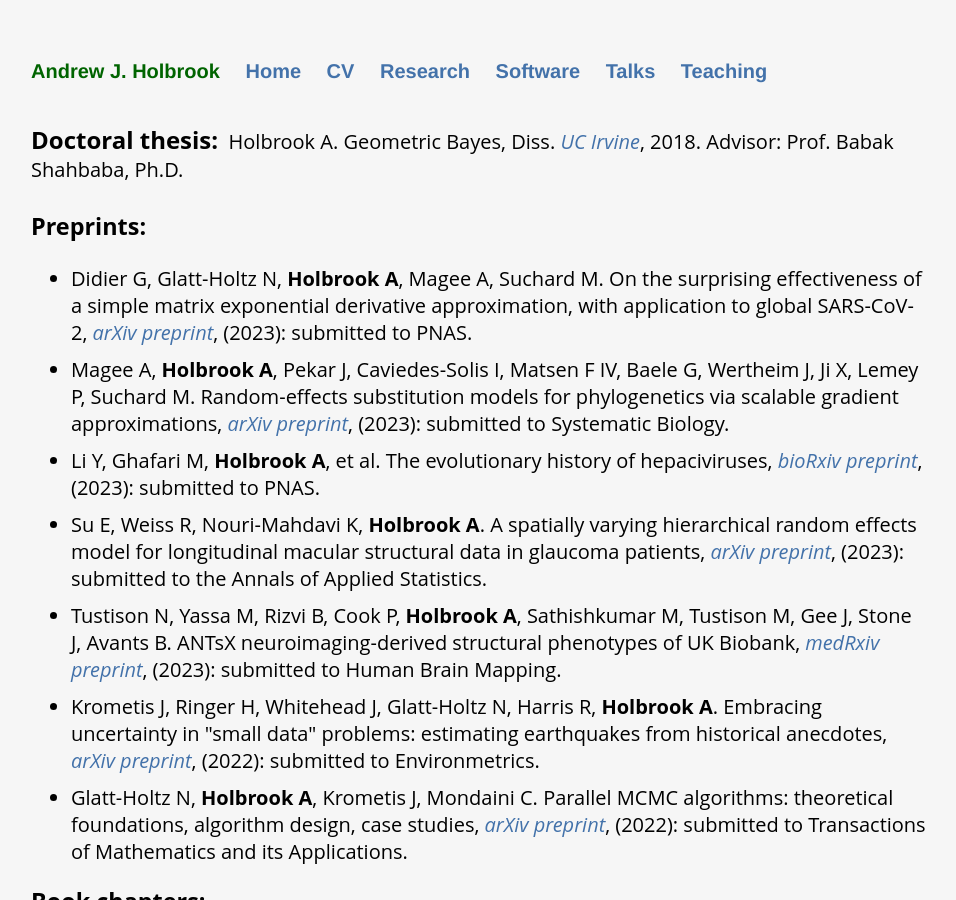
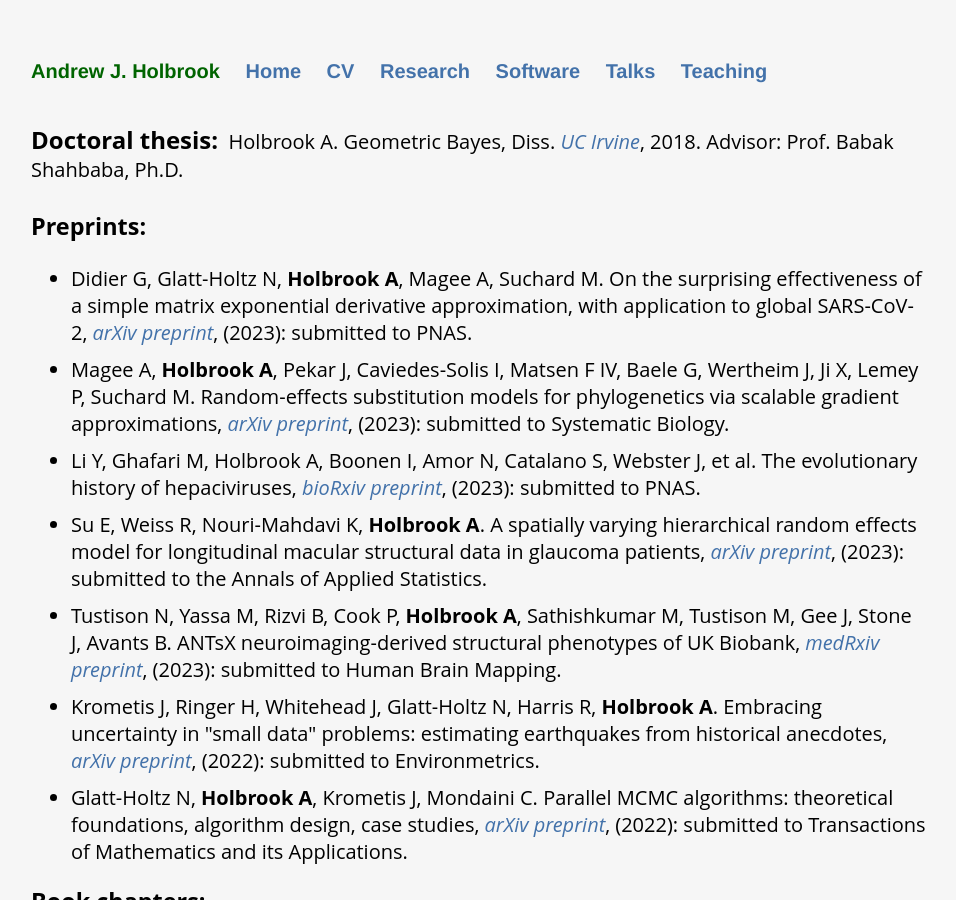
Before and after one commit to andrewjholbrook/andrewjholbrook.github.io, a Jekyll site: the page built from research.html, in a window 1280 px wide and 900 px high. Shown: the whole window, without its empty margins (161-1117 px from the left). Built offline with Jekyll 4.4.1, drawn with Linux system fonts in a browser that asks for light colours; a style sheet for code colours, icons or effects is not loaded.

Commit message:
Update research.html

```diff
--- a/research.html
+++ b/research.html
@@ -13,7 +13,7 @@
   <ul id="preprints">
         <li> Didier G, Glatt-Holtz N, <b>Holbrook A</b>, Magee A, Suchard M. On the surprising effectiveness of a simple matrix exponential derivative approximation, with application to global SARS-CoV-2, <i><a href="http://arxiv.org/abs/2306.15841" target="_blank">arXiv preprint</a></i>, (2023): submitted to PNAS. </li>
         <li> Magee A, <b>Holbrook A</b>, Pekar J, Caviedes-Solis I, Matsen F IV, Baele G, Wertheim J, Ji X, Lemey P, Suchard M. Random-effects substitution models for phylogenetics via scalable gradient approximations, <i><a href="https://arxiv.org/abs/2303.13642" target="_blank">arXiv preprint</a></i>, (2023): submitted to Systematic Biology.</li>
-        <li> Li Y, Ghafari M, <b>Holbrook A</b>, et al. The evolutionary history of hepaciviruses, <i><a href="https://doi.org/10.1101/2023.06.30.547218" target="_blank">bioRxiv preprint</a></i>, (2023): submitted to PNAS. </li>
+        <li> Li Y, Ghafari M, Holbrook A, Boonen I, Amor N, Catalano S, Webster J, et al. The evolutionary history of hepaciviruses, <i><a href="https://doi.org/10.1101/2023.06.30.547218" target="_blank">bioRxiv preprint</a></i>, (2023): submitted to PNAS. </li>
         <li> Su E, Weiss R, Nouri-Mahdavi K, <b>Holbrook A</b>. A spatially varying hierarchical random effects model for longitudinal macular structural data in glaucoma patients, <i><a href="https://arxiv.org/abs/2303.09018" target="_blank">arXiv preprint</a></i>, (2023): submitted to the Annals of Applied Statistics.</li>
         <li> Tustison N, Yassa M, Rizvi B, Cook P, <b>Holbrook A</b>, Sathishkumar M, Tustison M, Gee J, Stone J, Avants B. ANTsX neuroimaging-derived structural phenotypes of UK Biobank, <i><a href="https://www.medrxiv.org/content/10.1101/2023.01.17.23284693v1" target="_blank">medRxiv preprint</a></i>, (2023): submitted to Human Brain Mapping.</li>
         <li>Krometis J, Ringer H, Whitehead J, Glatt-Holtz N, Harris R, <b>Holbrook A</b>. Embracing uncertainty in "small data" problems: estimating earthquakes from historical anecdotes, <i><a href="https://arxiv.org/abs/2106.07797" target="_blank">arXiv preprint</a></i>, (2022): submitted to Environmetrics. </li>
```
